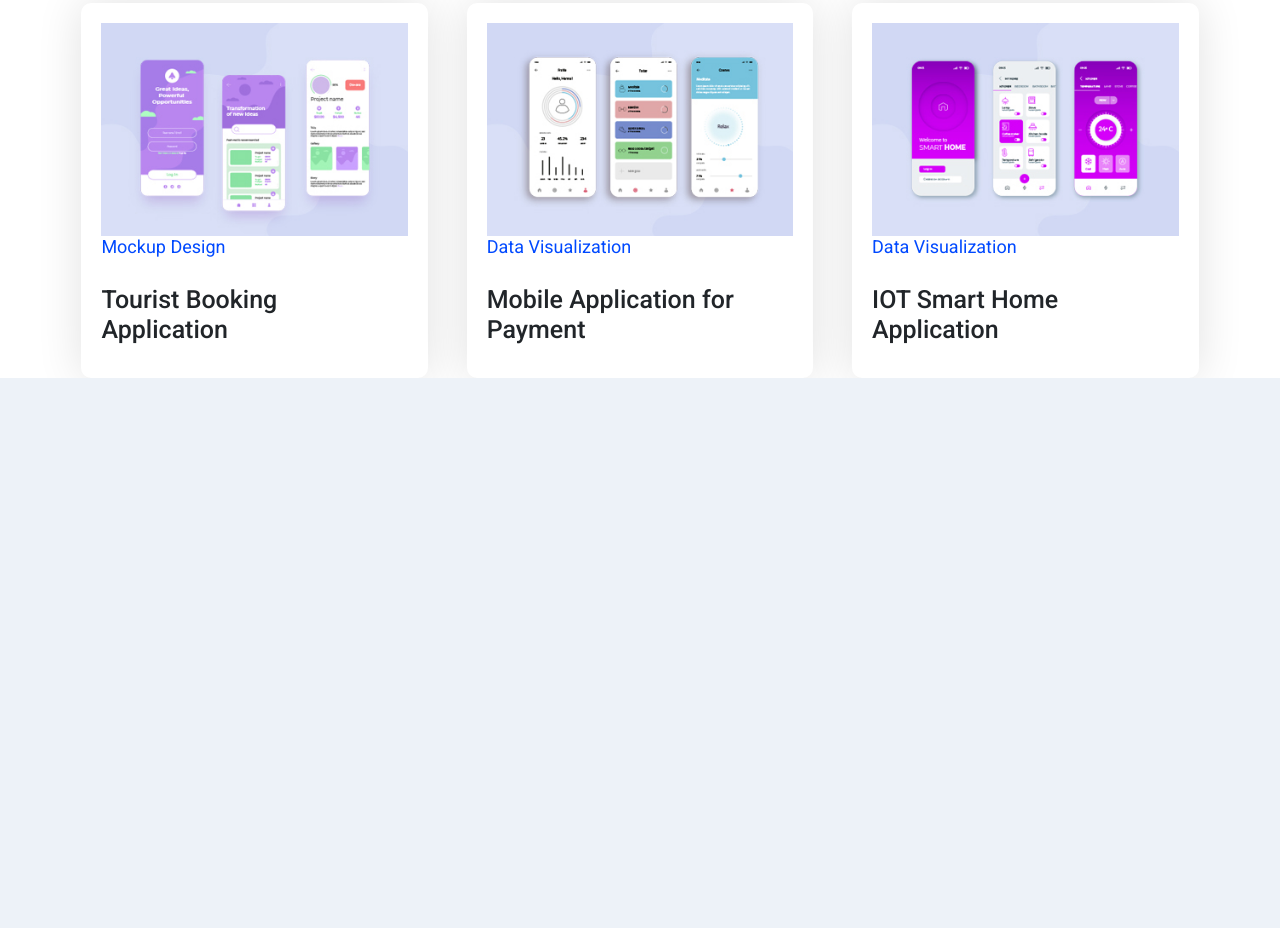
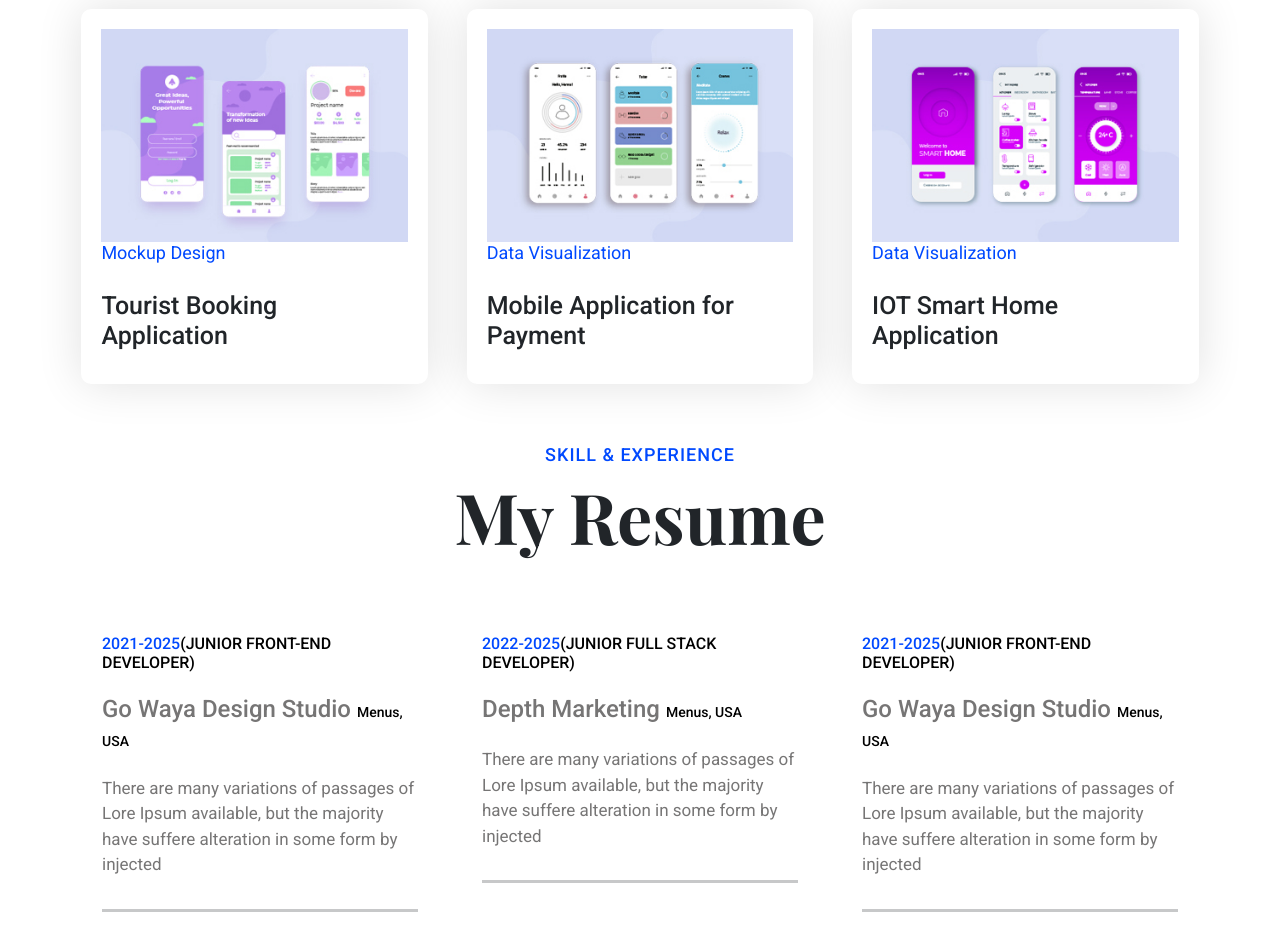
Before and after one commit to hasanur347/oriting-portfolio-template, a plain HTML site: page index.html in a window 1280 px wide. Shown: the part 2661-3589 px from the top of the page. Before the commit the page ends 3039 px from the top, so only its background shows below. Drawn offline with nearby package versions, Linux system fonts and the light colour scheme; a web font is replaced by a local one.

Commit message:
resume section add

```diff
--- a/index.html
+++ b/index.html
@@ -158,13 +158,12 @@
 
 
 
-        <!-- ==================service section start============================================= -->
+        <!-- ==================portfolio section start============================================= -->
         <section id="portfolio">
             <div class="text-center">
                 <h4>Latest Work</h4>
                 <h1>My Portfolio</h1>
             </div>
-
             <div class="container">
                 <div class="row gap-3">
 
@@ -208,9 +207,52 @@
                 </div>
             </div>
         </section>
-        <!-- ==================service section end============================================= -->
+        <!-- ==================portfolio section end============================================= -->
     </main>
 
+
+        <!-- ==================resume section start============================================= -->
+        <section id="resume">
+            <div class="text-center">
+                <h4>Skill & Experience</h4>
+                <h1>My Resume</h1>
+            </div>
+
+            <div class="container">
+                <div class="row">
+
+                    <div class="col-lg-4 col-md-6 col-sm-12 col-12 mt-5">
+                        <div class="resume-content">
+                            <h5><span>2021-2025</span>(Junior front-End developer)</h5>
+                            <h3>Go Waya Design Studio <span>Menus, USA</span></h3>
+                            <p>There are many variations of passages of Lore Ipsum available, but the majority have suffere alteration in some form by injected</p>
+                            <hr>
+                        </div>
+                    </div>
+
+                    <div class="col-lg-4 col-md-6 col-sm-12 col-12 mt-5">
+                        <div class="resume-content">
+                            <h5><span>2022-2025</span>(Junior full stack developer)</h5>
+                            <h3>Depth Marketing <span>Menus, USA</span></h3>
+                            <p>There are many variations of passages of Lore Ipsum available, but the majority have suffere alteration in some form by injected</p>
+                            <hr>
+                        </div>
+                    </div>
+
+                    <div class="col-lg-4 col-md-6 col-sm-12 col-12 mt-5">
+                        <div class="resume-content">
+                            <h5><span>2021-2025</span>(Junior front-End developer)</h5>
+                            <h3>Go Waya Design Studio <span>Menus, USA</span></h3>
+                            <p>There are many variations of passages of Lore Ipsum available, but the majority have suffere alteration in some form by injected</p>
+                            <hr>
+                        </div>
+                    </div>
+
+
+                </div>
+            </div>
+        </section>
+        <!-- ==================resume section end============================================= -->
 
 
 <!-- =================================Bootstrap js file link================================= -->
--- a/style.css
+++ b/style.css
@@ -24,6 +24,7 @@ html{
 /* =======================================Navbar section=========================== */
 body{
     background: hsl(213, 44%, 95%);
+    line-height: 1.5;
 }
 nav{
     background: hsl(213, 44%, 95%);
@@ -256,7 +257,7 @@ nav{
 
 #portfolio h1{
     font-family: var(--ff-stylish);
-    font-size: 65px;
+    font-size: 70px;
     font-weight: 700;
 }
 #portfolio h5{
@@ -276,17 +277,69 @@ nav{
     box-shadow: 0 0 46px 0 rgba(0, 0, 0, 0.12);
     flex: 1 1 30%;
     margin: 0 1%; /* Adjust margin as needed */
+    overflow: hidden;
+    position: relative;
 }
-
 
 #portfolio img{
     width: 400px;
 }
-
-
 @media (max-width: 678px) {
     .my-card {
         flex: 1 1 100%;
         max-width: 100%;
     }
 }
+/* =======================================resume section=========================== */
+#resume{
+    background-color: #fff;
+    padding-top:60px ;
+}
+#resume h4{
+    color: #0049ff;
+    font-size: 18px;
+    font-weight: 500;
+    letter-spacing: 1px;
+    text-transform: uppercase;
+}
+#resume h1{
+    font-family: var(--ff-stylish);
+    font-size: 70px;
+    font-weight: 700;
+}
+.resume-content{
+    padding: 20px 20px 0px 20px;
+    cursor: pointer;
+}
+.resume-content h5{
+    color: black;
+    font-size: 16px;
+    text-transform: uppercase;
+    padding-bottom: 15px;
+}
+.resume-content h5 span{
+    color: #0049ff;
+}
+.resume-content h3{
+    color: #767575;
+    font-size: 24px;
+    padding-bottom: 15px;
+}
+.resume-content h3 span{
+    font-size: 14px;
+    color: black;
+}
+.resume-content p{
+    font-size: 17px;
+    color: #767575;
+    padding-bottom: 15px;
+}
+.resume-content hr{
+    height: 3px;
+}
+.resume-content:hover hr{
+    color:blue;
+}
+.resume-content:hover{
+    box-shadow: 0 0 46px 0 rgba(0, 0, 0, 0.12);
+}
```
